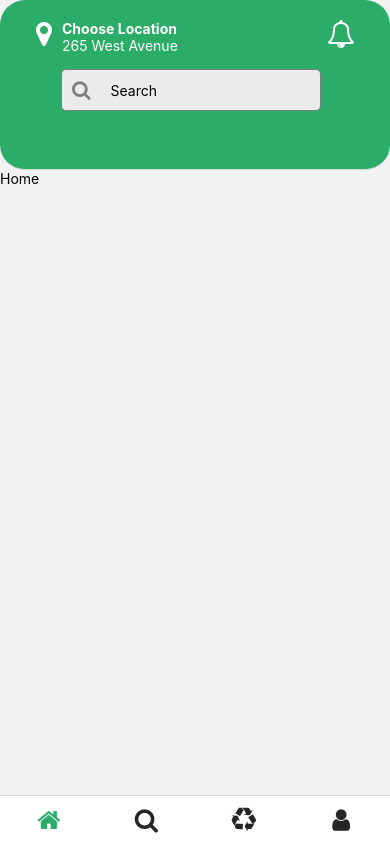
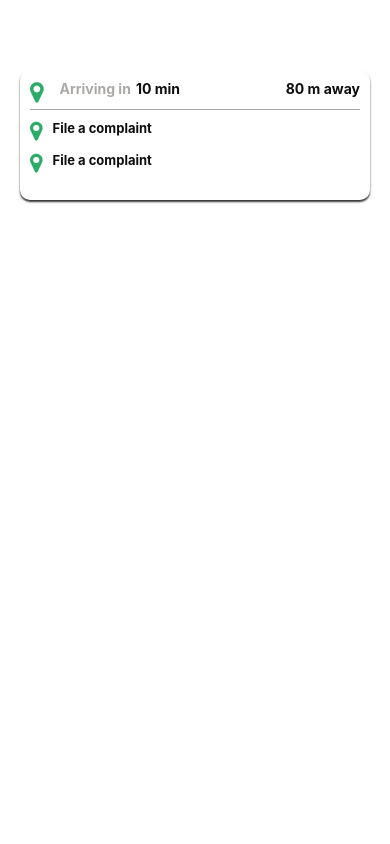
Before and after one commit to Cloud-Dimension/Pd-Waste-Management-Mobile-, a React Native app: screen /HomeTab in a window 390 px wide. Built offline with nearby package versions, Linux system fonts and the light colour scheme.

Commit message:
Card Componet

```diff
--- a/App.js
+++ b/App.js
@@ -1,10 +1,14 @@
 import { StatusBar } from 'expo-status-bar';
 import { StyleSheet, Text, View } from 'react-native';
 import Route from './src/routes/Tabs';
+import InputWithoutBorders from './src/components/inputWithoutBoarders'
+import CardWithDivider from './src/components/cardWithDivider'
 
 export default function App() {
   return (
-    <Route isLoggedIn = {true} />
+    <View style={{marginTop:70}}>
+    <CardWithDivider />
+    </View>
   );
 }
 
--- /dev/null
+++ b/src/components/cardWithDivider.js
@@ -0,0 +1,109 @@
+import React from "react";
+import { View, StyleSheet, Text } from "react-native";
+import Divider from "./divider";
+import { FontAwesome } from "@expo/vector-icons";
+import { COLORS } from "../constants/Constants";
+
+const CardWithDivider = ({ iconName }) => {
+  return (
+    <View style={styles.card}>
+      <View style={styles.cardTitleContainer}>
+        <FontAwesome
+          name={iconName || "map-marker"}
+          size={24}
+          color={COLORS.PRIMARY}
+          style={styles.icon}
+        />
+        <View
+          style={{
+            justifyContent: "flex-start",
+            flexDirection: "row",
+            marginRight: 90,
+          }}
+        >
+          <Text style={styles.leftCardTitle}>Arriving in</Text>
+          <Text style={styles.leftCardSecondTitle}>10 min</Text>
+        </View>
+        <Text style={styles.rightCardTitle}>80 m away</Text>
+      </View>
+      <View style={styles.divider} />
+      <View
+        style={{
+          justifyContent: "flex-start",
+          flexDirection: "column",
+          marginRight: 90,
+        }}
+      >
+        <View style={{ flexDirection: "column", marginTop: 5 }}>
+          <View style={{ flexDirection: "row", marginTop: 5 }}>
+            <FontAwesome
+              name={iconName || "map-marker"}
+              size={22}
+              color={COLORS.PRIMARY}
+              style={styles.icon}
+            />
+            <Text style={styles.cardBody}>File a complaint</Text>
+          </View>
+          <View style={{ flexDirection: "row", marginTop: 5 }}>
+            <FontAwesome
+              name={iconName || "map-marker"}
+              size={22}
+              color={COLORS.PRIMARY}
+              style={styles.icon}
+            />
+            <Text style={styles.cardBody}>File a complaint</Text>
+          </View>
+        </View>
+      </View>
+    </View>
+  );
+};
+
+const styles = StyleSheet.create({
+  card: {
+    backgroundColor: "white",
+    borderRadius: 10,
+    shadowColor: "#000",
+    shadowOffset: { width: 0, height: 2 },
+    shadowOpacity: 0.8,
+    shadowRadius: 2,
+    elevation: 3,
+    padding: 10,
+    height: 130,
+    marginLeft: 20,
+    marginRight: 20,
+  },
+  divider: {
+    height: 1,
+    backgroundColor: "#aba9a6",
+  },
+  cardTitleContainer: {
+    flexDirection: "row",
+    justifyContent: "space-between",
+  },
+  icon: {
+    marginRight: 0,
+    marginBottom: 5,
+  },
+  leftCardTitle: {
+    marginRight: 5,
+    fontWeight: "bold",
+    color: "#aba9a6",
+  },
+  rightCardTitle: {
+    fontWeight: "bold",
+    color: "#0d0d0c",
+  },
+  leftCardSecondTitle: {
+    fontWeight: "bold",
+    color: "#0d0d0c",
+  },
+  cardBody: {
+    marginLeft: 10,
+    fontWeight: "bold",
+    color: "#0d0d0c",
+    fontSize: 13,
+  },
+});
+
+export default CardWithDivider;
--- a/src/components/divider.js
+++ b/src/components/divider.js
@@ -4,6 +4,8 @@ import { View, StyleSheet } from "react-native";
 const Divider = () => {
   return <View style={styles.divider} />;
 };
+
+export default Divider;
 
 const styles = StyleSheet.create({
   divider: {
@@ -17,5 +19,3 @@ const styles = StyleSheet.create({
 
   },
 });
-
-export default Divider;
--- a/src/constants/Constants.js
+++ b/src/constants/Constants.js
@@ -3,7 +3,8 @@
 export const API_URL = 'https://api.example.com';
 
 export const COLORS = {
-  PRIMARY: '#FF0000',
+  PRIMARY: '#2CAC69',
   SECONDARY: '#00FF00',
   BACKGROUND: '#FFFFFF',
+  TEXTCOLOR:'#0d0d0c'
 };
```
